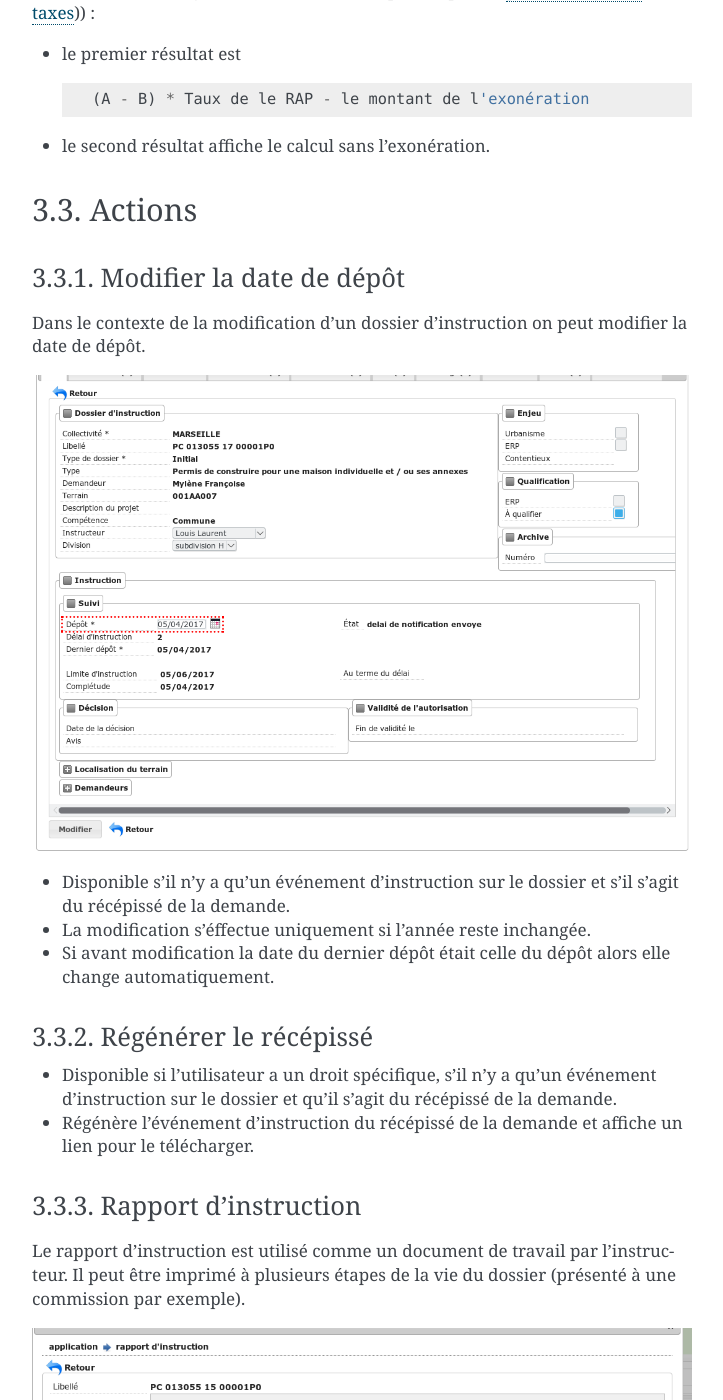
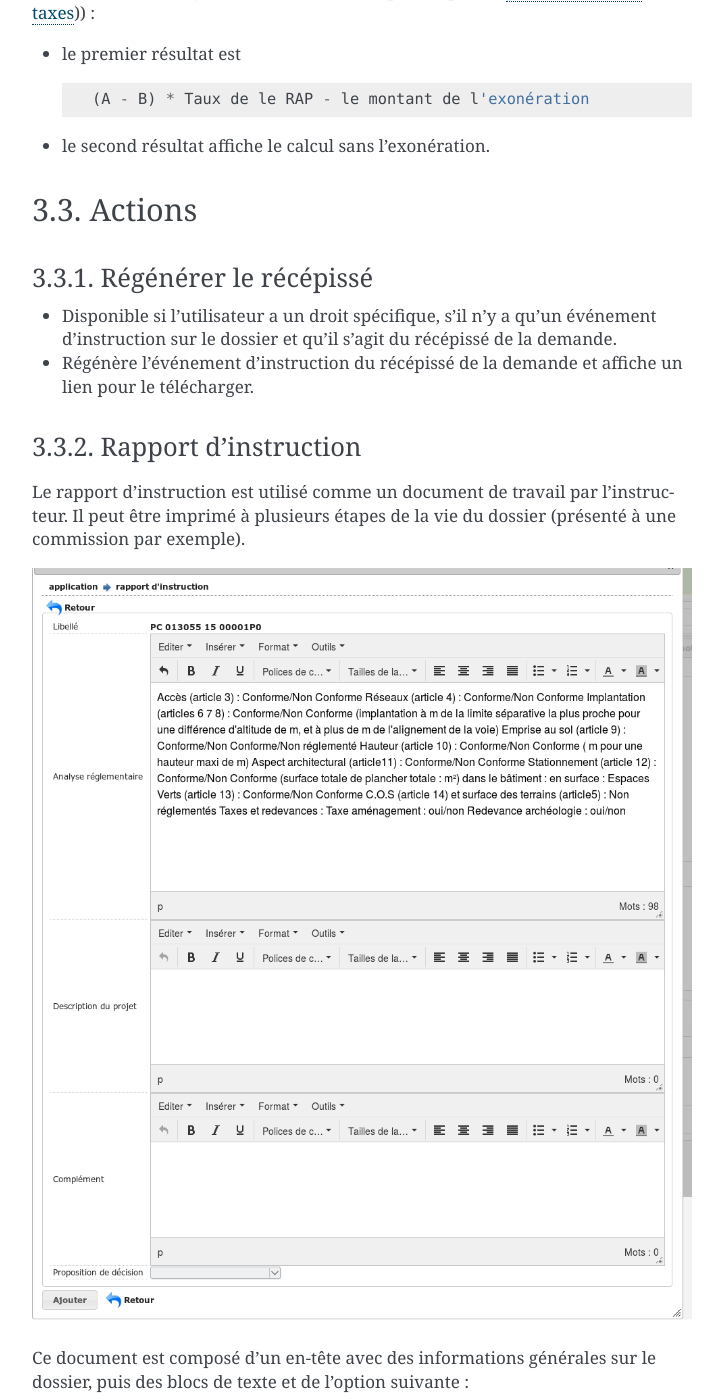
Before and after one commit to mpavaux/openads-documentation, a Sphinx documentation site: the page built from source/manuel_utilisateur/instruction.rst, in a window 1280 px wide and 1400 px high, scrolled down 14918 px. Shown: the whole window, without its empty margins (388-1111 px from the left). Built offline with Sphinx 7.4.7, drawn with Linux system fonts in a browser that asks for light colours; some of the changed text lies outside the part shown.

Commit message:
* Suppression de l'évolution de changement de date

```diff
--- a/source/manuel_utilisateur/guichet_unique.rst
+++ b/source/manuel_utilisateur/guichet_unique.rst
@@ -69,7 +69,7 @@
 
 Le reste de la saisie consiste en la saisie des informations suivantes :
 
-* la date de la demande (:ref:`modifier la date de dépôt <instruction_action_modifier_date>`)
+* la date de la demande
 * la ou les références cadastrales
 * l'adresse et la superficie du terrain
 * le pétitionnaire principal
--- a/source/manuel_utilisateur/instruction.rst
+++ b/source/manuel_utilisateur/instruction.rst
@@ -319,21 +319,6 @@
 =======
 Actions
 =======
-
-.. _instruction_action_modifier_date:
-
-
-Modifier la date de dépôt
-=========================
-
-Dans le contexte de la modification d'un dossier d'instruction on peut modifier la date de dépôt.
-
-.. image:: instruction_action_modifier_date.png
-
-* Disponible s'il n'y a qu'un événement d'instruction sur le dossier et s'il s'agit du récépissé de la demande.
-* La modification s'éffectue uniquement si l'année reste inchangée.
-* Si avant modification la date du dernier dépôt était celle du dépôt alors elle change automatiquement.
-
 
 Régénérer le récépissé
 ======================
```
Also changed, not shown: source/manuel_utilisateur/instruction_action_modifier_date.png (deleted).
